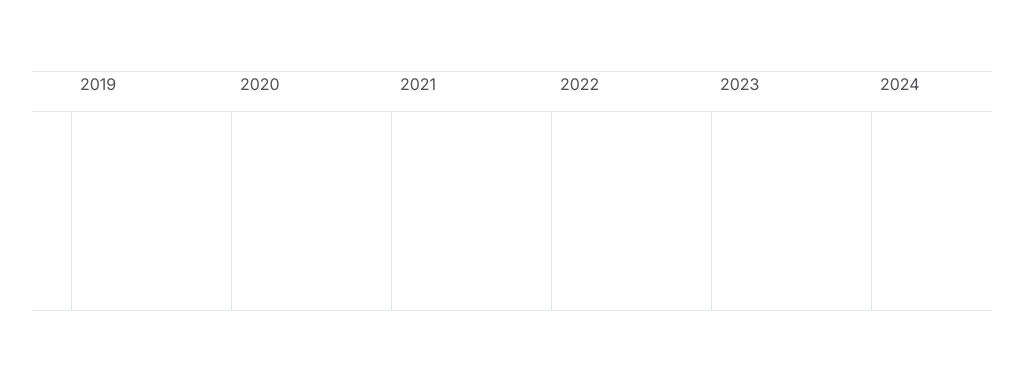
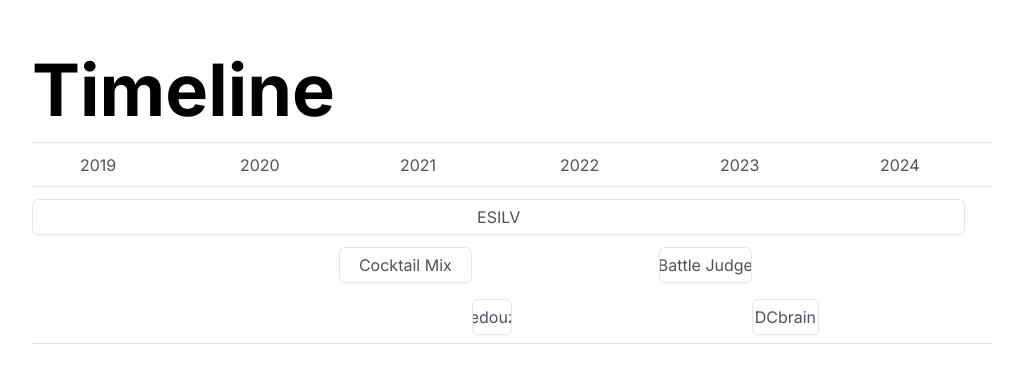
Before and after one commit to sabinesun/portfolio, a Next.js app: page / in a window 1280 px wide. Shown: the part 1809-2192 px from the top of the page, without its empty margins (256-1279 px from the left). Built offline with nearby package versions, Linux system fonts and the light colour scheme.

Commit message:
feat: add popover in the timeline

```diff
--- a/components/experience.tsx
+++ b/components/experience.tsx
@@ -1,16 +1,16 @@
+import {
+  HoverCard,
+  HoverCardContent,
+  HoverCardTrigger,
+} from "@/components/ui/hover-card";
+
 export default function Experience() {
   return (
     <>
       <div className={"flex h-screen flex-col justify-center"}>
-        <div className={"grid h-60 grid-cols-72 grid-rows-6 border-y"}>
-          {/*<div
-            className={
-              "col-span-12 col-start-12 grid h-9 place-content-center overflow-hidden text-ellipsis whitespace-nowrap rounded-md border px-2 shadow-sm "
-            }
-          >
-            ESILV
-          </div>*/}
+        <div className={"py-4 text-7xl font-bold text-black"}>Timeline</div>
 
+        <div className={"grid grid-cols-72 grid-rows-4 gap-y-2 border-y"}>
           <div
             className={" col-span-3 row-span-1 row-start-1 grid border-b px-2 "}
           >
@@ -18,65 +18,211 @@
           </div>
           <div
             className={
-              " col-span-12 row-span-1 row-start-1  grid border-b  px-2"
+              " col-span-12 row-span-1 row-start-1 grid  content-center border-b  px-2"
             }
           >
             2019
           </div>
           <div
             className={
-              " col-span-12 row-span-1 row-start-1  grid border-b  px-2"
+              " col-span-12 row-span-1 row-start-1 grid  content-center border-b  px-2"
             }
           >
             2020
           </div>
           <div
             className={
-              " col-span-12 row-span-1 row-start-1  grid border-b  px-2"
+              " col-span-12 row-span-1 row-start-1 grid  content-center border-b  px-2"
             }
           >
             2021
           </div>
           <div
             className={
-              " col-span-12 row-span-1 row-start-1  grid border-b px-2"
+              " col-span-12 row-span-1 row-start-1 grid  content-center border-b px-2"
             }
           >
             2022
           </div>
           <div
             className={
-              " col-span-12 row-span-1 row-start-1  grid border-b  px-2"
+              " col-span-12 row-span-1 row-start-1 grid  content-center border-b  px-2"
             }
           >
             2023
           </div>
           <div
             className={
-              " col-span-12 row-span-1 row-start-1  grid border-b px-2"
+              " col-span-12 row-span-1 row-start-1 grid  content-center border-b px-2"
             }
           >
             2024
           </div>
 
-          <div className={"col-span-3 row-span-5 row-start-2 grid border-r"}>
-            &nbsp;
+          <HoverCard openDelay={100} closeDelay={100}>
+            <HoverCardTrigger
+              className={
+                "col-span-70 col-start-1 row-span-1 row-start-2 mt-1 grid h-9 place-content-center overflow-hidden text-ellipsis whitespace-nowrap rounded-md border px-2 shadow-sm "
+              }
+            >
+              ESILV
+            </HoverCardTrigger>
+            <HoverCardContent>
+              <div>
+                <div className={"text-base"}>
+                  ESILV : Sept 2019 - Actuellement
                 </div>
-          <div className={"col-span-12 row-span-5 row-start-2 grid border-r"}>
-            &nbsp;
+                <div className={"pl-6 text-xs text-slate-400"}>
+                  Majeure Cybersecurity & Cloud Computing
                 </div>
-          <div className={"col-span-12 row-span-5 row-start-2 grid border-r"}>
-            &nbsp;
+                <ul className={"pl-6 pt-6"}>
+                  <li className={"list-disc"}>
+                    Formation initiale généraliste avec les bases scientifiques
+                  </li>
+                  <li className={"list-disc"}>
+                    Projet scientifique et techniques
+                  </li>
+                  <li className={"list-disc"}>
+                    Disciplines transversales soft skills
+                  </li>
+                </ul>
               </div>
-          <div className={"col-span-12 row-span-5 row-start-2 grid border-r"}>
-            &nbsp;
+            </HoverCardContent>
+          </HoverCard>
+
+          <HoverCard openDelay={100} closeDelay={100}>
+            <HoverCardTrigger
+              className={
+                "col-span-10 col-start-24 row-span-1 row-start-3 grid h-9 place-content-center overflow-hidden text-ellipsis whitespace-nowrap rounded-md border px-2 shadow-sm "
+              }
+            >
+              Cocktail Mix
+            </HoverCardTrigger>
+            <HoverCardContent>
+              <div>
+                <div className={"text-base"}>
+                  Cocktail Mix : Sept 2020 - Juin 2020
                 </div>
-          <div className={"col-span-12 row-span-5 row-start-2 grid border-r"}>
-            &nbsp;
+                <div className={"pl-6 text-xs text-slate-400"}>
+                  Projet d'école
                 </div>
-          <div className={"col-span-12 row-span-5 row-start-2 grid border-r"}>
-            &nbsp;
+                <ul className={"pl-6 pt-6"}>
+                  <li className={"list-disc"}>
+                    Sujet du projet : Construction d'un robot permettant de
+                    faire un cocktail à distance à l'aide d'un gant en équipe de
+                    six
+                  </li>
+                  <li className={"list-disc"}>
+                    Missions : Élaboration d'un état de l'art, Construction d'un
+                    cahier des charges, Analyse Structurelle
+                  </li>
+                  <li className={"list-disc"}>
+                    Missions technique : Construction de la base, Écriture des
+                    codes en C++ permettant de connecté le robot au gant,
+                    Écriture des codes pour faire fonctionner la base
+                  </li>
+                </ul>
               </div>
+            </HoverCardContent>
+          </HoverCard>
+
+          <HoverCard openDelay={100} closeDelay={100}>
+            <HoverCardTrigger
+              className={
+                "col-span-7 col-start-48 row-span-1 row-start-3 grid h-9 place-content-center overflow-hidden text-ellipsis whitespace-nowrap rounded-md border px-2 shadow-sm "
+              }
+            >
+              Battle Judge
+            </HoverCardTrigger>
+            <HoverCardContent>
+              <div>
+                <div className={"text-base"}>
+                  Cocktail Mix : Oct 2022 - Avril 2022
+                </div>
+                <div className={"pl-6 text-xs text-slate-400"}>
+                  Projet d'école en partenariat avec Sopra Steria
+                </div>
+                <ul className={"pl-6 pt-6"}>
+                  <li className={"list-disc"}>
+                    Sujet du projet : Mettre à disposition des collaborateurs
+                    SopraSteria une application permettant de gérer des battles
+                    de code en équipe de six
+                  </li>
+                  <li className={"list-disc"}>
+                    Missions techniques : un écran de login avec role Admin /
+                    Juge / Participant, une IHM d'administration pour saisir des
+                    sujets d'exercice, modélisation des users cases
+                  </li>
+                  <li className={"list-disc"}>
+                    Javascript, React, MySQL, Visual Studio, Gestion de projet
+                    agile en tant que référente
+                  </li>
+                </ul>
+              </div>
+            </HoverCardContent>
+          </HoverCard>
+
+          <HoverCard openDelay={100} closeDelay={100}>
+            <HoverCardTrigger
+              className={
+                "col-span-3 col-start-34 row-span-1 row-start-4 mb-2 grid h-9 place-content-center overflow-hidden text-ellipsis whitespace-nowrap rounded-md border px-2 shadow-sm "
+              }
+            >
+              Dedouze
+            </HoverCardTrigger>
+            <HoverCardContent>
+              <div>
+                <div className={"text-base"}>
+                  Dedouze : Juin 2021 - Sept 2021
+                </div>
+                <div className={"pl-6 text-xs text-slate-400"}>
+                  Stage de découverte chez Dedouze
+                </div>
+                <ul className={"pl-6 pt-6"}>
+                  <li className={"list-disc"}>
+                    Missions techniques : Gestion de base de donnée des clients
+                    \& des commandes, Automatisation du Google sheet
+                  </li>
+                  <li className={"list-disc"}>
+                    Missions manuelles : Fabrication \& envoie de posters,
+                    Gestion de mails
+                  </li>
+                  <li className={"list-disc"}>
+                    Google Sheet, Google App Script, Clip Studio Paint, Gestion
+                    des commandes
+                  </li>
+                </ul>
+              </div>
+            </HoverCardContent>
+          </HoverCard>
+
+          <HoverCard openDelay={100} closeDelay={100}>
+            <HoverCardTrigger
+              className={
+                "col-span-5 col-start-55 row-span-1 row-start-4  mb-2 grid h-9 place-content-center overflow-hidden text-ellipsis whitespace-nowrap rounded-md border px-2 shadow-sm "
+              }
+            >
+              DCbrain{" "}
+            </HoverCardTrigger>
+            <HoverCardContent>
+              <div>
+                <div className={"text-base"}>
+                  DCbrain : Avril 2023 - Aout 2023
+                </div>
+                <div className={"pl-6 text-xs text-slate-400"}>
+                  Stage de 4ème année chez DCbrain
+                </div>
+                <ul className={"pl-6 pt-6"}>
+                  <li className={"list-disc"}>
+                    Missions techniques : Développement de composant front
+                  </li>
+                  <li className={"list-disc"}>
+                    Typescript, CSS, Jira, travail d'équipe
+                  </li>
+                </ul>
+              </div>
+            </HoverCardContent>
+          </HoverCard>
         </div>
       </div>
     </>
--- /dev/null
+++ b/components/ui/hover-card.tsx
@@ -0,0 +1,30 @@
+"use client";
+
+import * as React from "react";
+import * as HoverCardPrimitive from "@radix-ui/react-hover-card";
+
+import { cn } from "@/lib/utils";
+
+const HoverCard = HoverCardPrimitive.Root;
+
+const HoverCardTrigger = HoverCardPrimitive.Trigger;
+
+const HoverCardContent = React.forwardRef<
+  React.ElementRef<typeof HoverCardPrimitive.Content>,
+  React.ComponentPropsWithoutRef<typeof HoverCardPrimitive.Content>
+>(({ className, align = "center", sideOffset = 4, ...props }, ref) => (
+  <HoverCardPrimitive.Content
+    ref={ref}
+    align={align}
+    sideOffset={sideOffset}
+    side={"top"}
+    className={cn(
+      "z-50 w-auto max-w-lg rounded-md border bg-popover p-4 text-sm text-popover-foreground shadow-md outline-none data-[state=open]:animate-in data-[state=closed]:animate-out data-[state=closed]:fade-out-0 data-[state=open]:fade-in-0 data-[state=closed]:zoom-out-95 data-[state=open]:zoom-in-95 data-[side=bottom]:slide-in-from-top-2 data-[side=left]:slide-in-from-right-2 data-[side=right]:slide-in-from-left-2 data-[side=top]:slide-in-from-bottom-2",
+      className
+    )}
+    {...props}
+  />
+));
+HoverCardContent.displayName = HoverCardPrimitive.Content.displayName;
+
+export { HoverCard, HoverCardTrigger, HoverCardContent };
--- a/package.json
+++ b/package.json
@@ -9,6 +9,7 @@
     "lint": "next lint"
   },
   "dependencies": {
+    "@radix-ui/react-hover-card": "^1.0.6",
     "@radix-ui/react-icons": "^1.3.0",
     "@radix-ui/react-slot": "^1.0.2",
     "@types/node": "20.3.3",
--- a/tailwind.config.js
+++ b/tailwind.config.js
@@ -20,6 +20,15 @@
       },
       gridTemplateColumns: {
         72: "repeat(72, minmax(0, 1fr))",
+      },
+      gridColumn: {
+        "span-70": "span 70 / span 70",
+      },
+      gridColumnStart: {
+        24: "24",
+        34: "34",
+        48: "48",
+        55: "55",
       },
       colors: {
         border: "hsl(var(--border))",
```
Also changed, not shown: 1 other file (tests, documents, lock files or other folders). Lines whose indentation alone changed are shown as unchanged.
